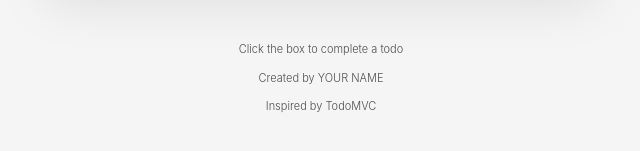
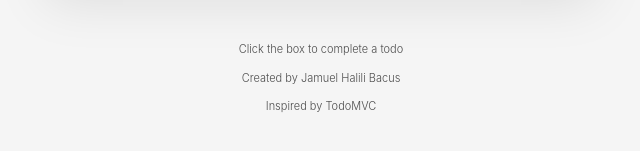
Before and after one commit to jamuelbacus/csit340-todomvc, a React (Vite) app: page / in a window 1280 px wide. Shown: the part 407-558 px from the top of the page, without its empty margins (319-959 px from the left). Built offline with nearby package versions, Linux system fonts and the light colour scheme.

Commit message:
chore: replace YOUR NAME with Jamuel Halili Bacus

```diff
--- a/src/App.jsx
+++ b/src/App.jsx
@@ -5,7 +5,7 @@ function App() {
   return (
     <div className="min-h-screen bg-[#f5f5f5] py-8 font-light text-[#111]">
       <Todos />
-      <Info name="YOUR NAME" />
+      <Info name="Jamuel Halili Bacus" />
     </div>
   );
 }
```
